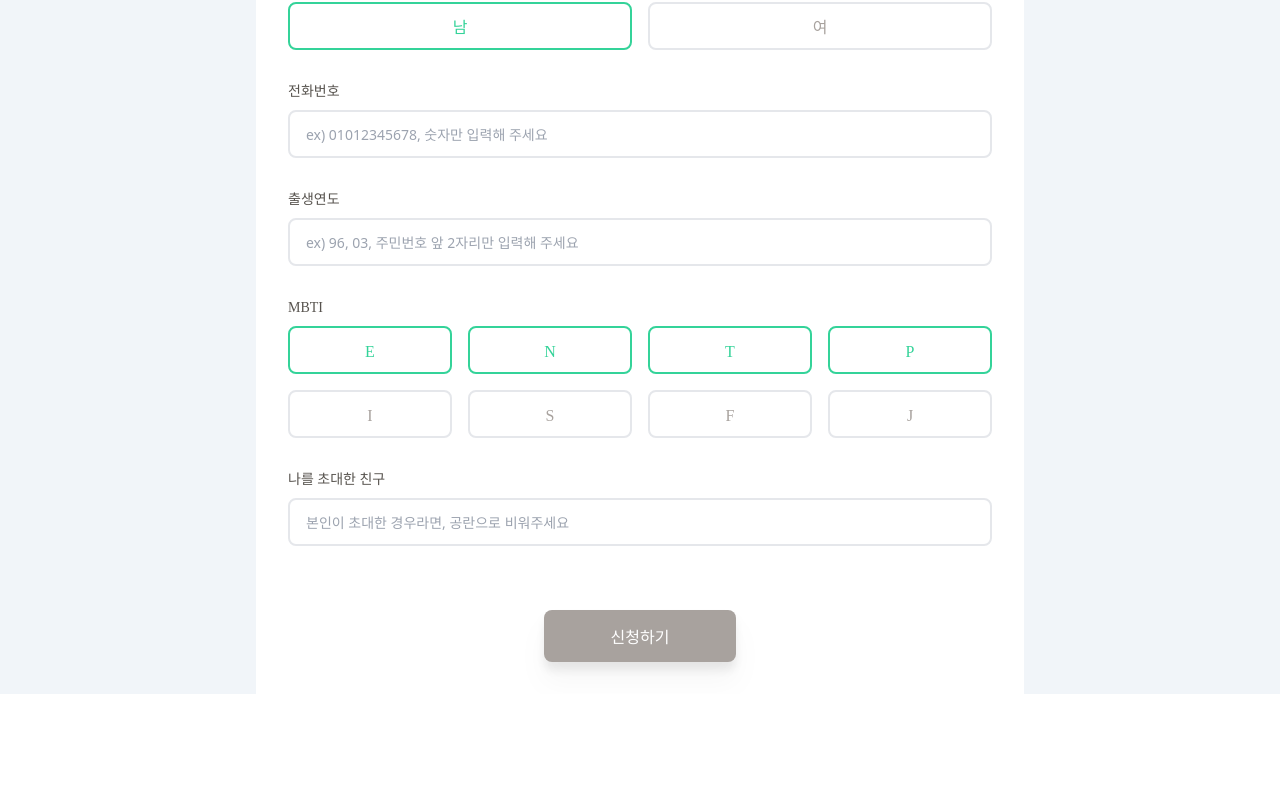
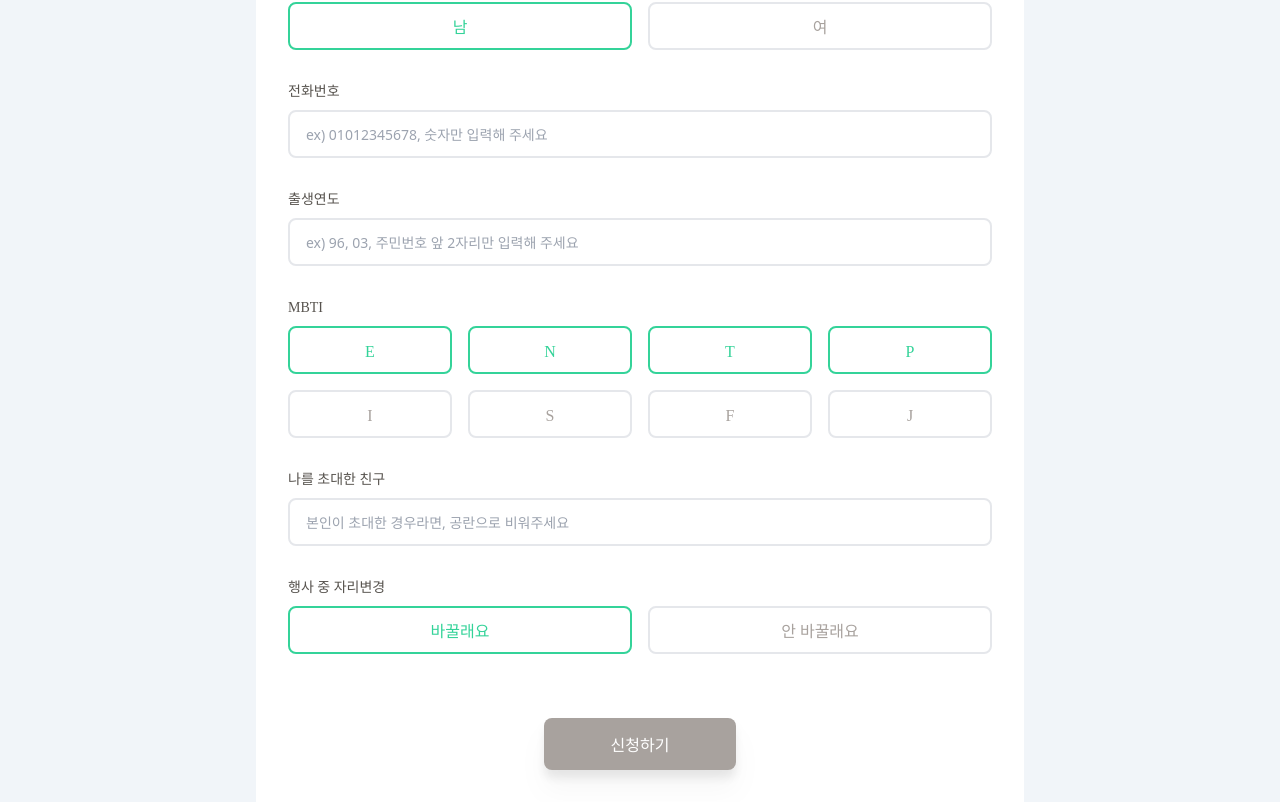
Before and after one commit to Todari/amsr, a React (Create React App) app in the folder client/: page /apply in a window 1280 px wide. Shown: the part 454-1256 px from the top of the page. Before the commit the page ends 1148 px from the top, so only its background shows below. Built offline with nearby package versions, Linux system fonts and the light colour scheme; a web font is replaced by a local one.

Commit message:
feat: Apply에 행사 중 자리변경 선택지 추가

```diff
--- a/client/src/App.tsx
+++ b/client/src/App.tsx
@@ -26,7 +26,6 @@ function App() {
     if (window.scrollY < 50) {
       setIsScrollDown(false)
     }
-    console.log(scrollPosition.current)
   }
 
 
--- a/client/src/constants/String.ts
+++ b/client/src/constants/String.ts
@@ -13,6 +13,9 @@ enum STRING {
   applyGenderFirst = '남',
   applyGenderSecond = '여',
   applyMbtiTitle = 'MBTI',
+  applyChangeSeatTitle = '행사 중 자리변경',
+  applyChangeSeatFirst = '바꿀래요',
+  applyChangeSeatSecond = '안 바꿀래요',
 
   privacyModalTitle = '개인정보 제공동의',
   privacyModalStart = '아무사람대잔치는 개인정보보호법 제 15조 및 제 22조에 따라 참가자 여러분들의 동의를 얻고자 합니다.',
--- a/client/src/pages/Apply.tsx
+++ b/client/src/pages/Apply.tsx
@@ -15,7 +15,8 @@ type Info = {
   phone: string;
   age: string;
   mbti: string;
-  invited: string;
+  invited: string,
+  changeSeat: boolean,
 }
 
 type InfoError = {
@@ -35,6 +36,7 @@ const Apply = () => {
     age: '',
     mbti: '',
     invited: '',
+    changeSeat: true,
   });
 
   const [isError, setIsError] = useState<InfoError>({
@@ -71,6 +73,13 @@ const Apply = () => {
     setInfo({
       ...info,
       gender: value
+    })
+  }
+
+  const handleChangeSeatChange = (value: boolean) => {
+    setInfo({
+      ...info,
+      changeSeat: value
     })
   }
 
@@ -122,6 +131,7 @@ const Apply = () => {
           <ApplyInputField title={APPLYINPUT.age.title} name={APPLYINPUT.age.type} placeholder={APPLYINPUT.age.placeholder} value={info.age} isError={isError.age} handleChange={handleChange} />
           <ApplyMbtiPicker onChange={handleMbtiChange} />
           <ApplyInputField title={APPLYINPUT.invited.title} name={APPLYINPUT.invited.type} placeholder={APPLYINPUT.invited.placeholder} value={info.invited} isError={isError.invited} handleChange={handleChange} />
+          <ApplyBooleanPicker title={STRING.applyChangeSeatTitle} first={STRING.applyChangeSeatFirst} second={STRING.applyChangeSeatSecond} onChange={handleChangeSeatChange} />
         </div>
         <div onClick={onClickSubmit}>
           <AmsrButton title={STRING.headerApplyButton} disabled={true} onClick={onClickSubmit}/>
```
